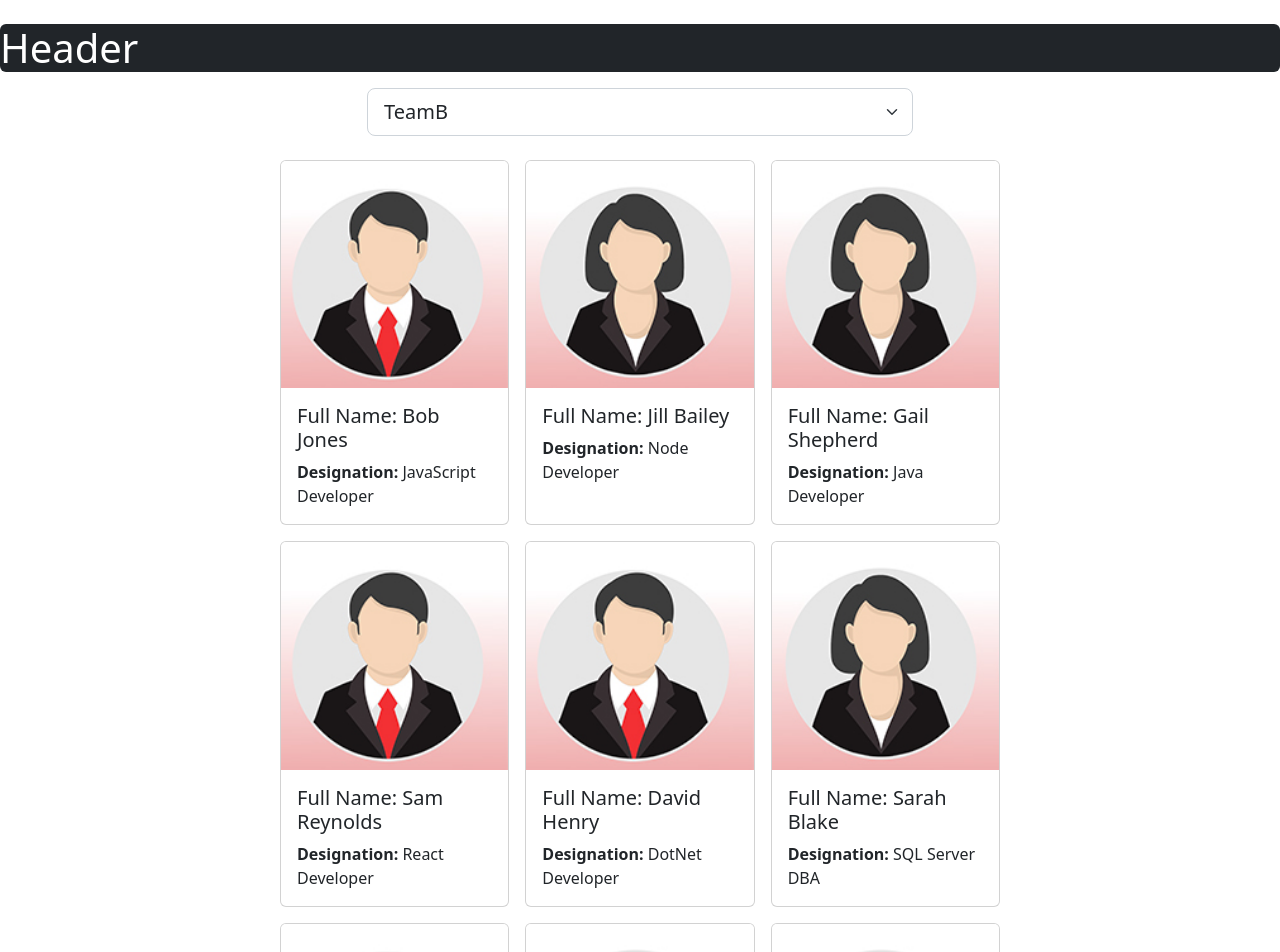
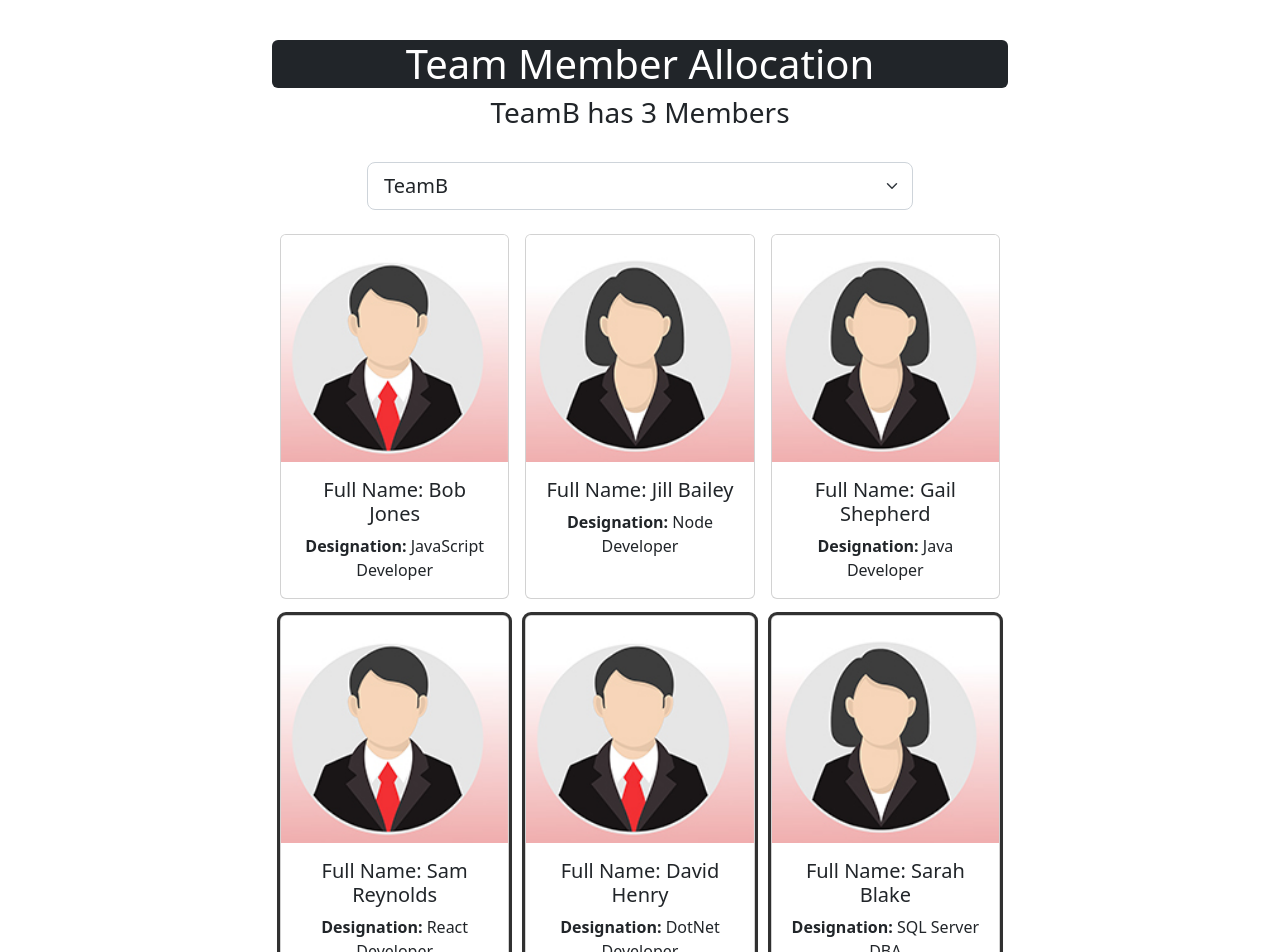
Before and after one commit to CraigYeoman/team-member-allocation, a React (Create React App) app: page / in a window 1280 px wide. Shown: the top 952 px of the page. Built offline with nearby package versions, Linux system fonts and the light colour scheme.

Commit message:
Finished handleEmployeeCardClick and added local storage

```diff
--- a/src/App.js
+++ b/src/App.js
@@ -1,12 +1,131 @@
+import { useState, useEffect} from 'react'
 import Header from './Header'
 import Footer from './Footer'
 import Employees from './Employees';
 
 function App() {
+
+  const [selectedTeam, setTeam] = useState(JSON.parse(localStorage.getItem('selectedTeam')) || "TeamB");
+
+  const [employees, setEmployees] = useState(JSON.parse(localStorage.getItem('employeeList')) ||
+      [{
+          id: 1,
+          fullName: "Bob Jones",
+          designation: "JavaScript Developer",
+          gender: "male",
+          teamName: "TeamA"
+        },
+        {
+          id: 2,
+          fullName: "Jill Bailey",
+          designation: "Node Developer",
+          gender: "female",
+          teamName: "TeamA"
+        },
+        {
+          id: 3,
+          fullName: "Gail Shepherd",
+          designation: "Java Developer",
+          gender: "female",
+          teamName: "TeamA"
+        },
+        {
+          id: 4,
+          fullName: "Sam Reynolds",
+          designation: "React Developer",
+          gender: "male",
+          teamName: "TeamB"
+        },
+        {
+          id: 5,
+          fullName: "David Henry",
+          designation: "DotNet Developer",
+          gender: "male",
+          teamName: "TeamB"
+        },
+        {
+          id: 6,
+          fullName: "Sarah Blake",
+          designation: "SQL Server DBA",
+          gender: "female",
+          teamName: "TeamB"
+        },
+        {
+          id: 7,
+          fullName: "James Bennet",
+          designation: "Angular Developer",
+          gender: "male",
+          teamName: "TeamC"
+        },
+        {
+          id: 8,
+          fullName: "Jessica Faye",
+          designation: "API Developer",
+          gender: "female",
+          teamName: "TeamC"
+        },
+        {
+          id: 9,
+          fullName: "Lita Stone",
+          designation: "C++ Developer",
+          gender: "female",
+          teamName: "TeamC"
+        },
+        {
+          id: 10,
+          fullName: "Daniel Young",
+          designation: "Python Developer",
+          gender: "male",
+          teamName: "TeamD"
+        },
+        {
+          id: 11,
+          fullName: "Adrian Jacobs",
+          designation: "Vue Developer",
+          gender: "male",
+          teamName: "TeamD"
+        },
+        {
+          id: 12,
+          fullName: "Devin Monroe",
+          designation: "Graphic Designer",
+          gender: "male",
+          teamName: "TeamD"
+        }]);
+
+        useEffect(() => {
+
+          localStorage.setItem('employeeList', JSON.stringify(employees));
+
+        }, [employees]);
+
+        useEffect(() => {
+
+          localStorage.setItem('selectedTeam', JSON.stringify(selectedTeam));
+
+        }, [selectedTeam]);
+
+        function handleTeamSelectionChange(event) {
+          setTeam(event.target.value);
+        }
+
+        function handleEmployeeCardClick(event) {
+          const transformedEmployees = employees.map((employee) => employee.id === parseInt(event.currentTarget.id)
+            ? employee.teamName === selectedTeam ? { ...employee, teamName: '' }
+              : { ...employee, teamName: selectedTeam } : employee);
+          setEmployees(transformedEmployees);
+        }
+
   return (
     <div className="App">
-      <Header />
-      <Employees />
+      <Header   selectedTeam= {selectedTeam}
+                teamMemberCount = {employees.filter((employee) => employee.teamName === selectedTeam).length}
+      />
+      <Employees  employees={employees}
+                  selectedTeam={selectedTeam}
+                  handleEmployeeCardClick={handleEmployeeCardClick}
+                  handleTeamSelectionChange={handleTeamSelectionChange}
+      />
       <Footer />
     </div>
   );
--- a/src/Employees.jsx
+++ b/src/Employees.jsx
@@ -1,116 +1,14 @@
-import { useState} from 'react'
 import femaleProfile from './images/femaleProfile.jpg'
 import maleProfile from './images/maleProfile.jpg'
 import './style.css'
 
-const Employees = () => {
-
-    const [selectTeam, setTeam] = useState('TeamB')
-
-    const [employees, setEmployees] = useState(
-        [{
-            id: 1,
-            fullName: "Bob Jones",
-            designation: "JavaScript Developer",
-            gender: "male",
-            teamName: "TeamA"
-          },
-          {
-            id: 2,
-            fullName: "Jill Bailey",
-            designation: "Node Developer",
-            gender: "female",
-            teamName: "TeamA"
-          },
-          {
-            id: 3,
-            fullName: "Gail Shepherd",
-            designation: "Java Developer",
-            gender: "female",
-            teamName: "TeamA"
-          },
-          {
-            id: 4,
-            fullName: "Sam Reynolds",
-            designation: "React Developer",
-            gender: "male",
-            teamName: "TeamB"
-          },
-          {
-            id: 5,
-            fullName: "David Henry",
-            designation: "DotNet Developer",
-            gender: "male",
-            teamName: "TeamB"
-          },
-          {
-            id: 6,
-            fullName: "Sarah Blake",
-            designation: "SQL Server DBA",
-            gender: "female",
-            teamName: "TeamB"
-          },
-          {
-            id: 7,
-            fullName: "James Bennet",
-            designation: "Angular Developer",
-            gender: "male",
-            teamName: "TeamC"
-          },
-          {
-            id: 8,
-            fullName: "Jessica Faye",
-            designation: "API Developer",
-            gender: "female",
-            teamName: "TeamC"
-          },
-          {
-            id: 9,
-            fullName: "Lita Stone",
-            designation: "C++ Developer",
-            gender: "female",
-            teamName: "TeamC"
-          },
-          {
-            id: 10,
-            fullName: "Daniel Young",
-            designation: "Python Developer",
-            gender: "male",
-            teamName: "TeamD"
-          },
-          {
-            id: 11,
-            fullName: "Adrian Jacobs",
-            designation: "Vue Developer",
-            gender: "male",
-            teamName: "TeamD"
-          },
-          {
-            id: 12,
-            fullName: "Devin Monroe",
-            designation: "Graphic Designer",
-            gender: "male",
-            teamName: "TeamD"
-          }]);
-
-          function handleTeamSelectionChange(event) {
-            console.log(event.target.value);
-            setTeam(event.target.value);
-          }
-
-          function handleEmloyeeCardClick(event) {
-            const transformedEmployees = employees.map((employee) => employee.id === parseInt(event.currentTarget.id)
-                                                      ?(employee.teamName === selectTeam)?{...employee, teamName:''}:{...employee,teamName: selectTeam}
-                                                      :employee);
-            console.log(event.target.value);
-            setTeam(event.target.value);
-          }
+const Employees = ({employees, selectedTeam, handleEmployeeCardClick, handleTeamSelectionChange}) => {
 
     return (
         <main className='container'>
             <div className='row justify-content-center mt-3 mb-3'>
                 <div className='col-6'>
-                    <select className='form-select form-select-lg' value={selectTeam} onChange={handleTeamSelectionChange}>
+                    <select className='form-select form-select-lg' value={selectedTeam} onChange={handleTeamSelectionChange}>
                         <option value='TeamA'>TeamA</option>
                         <option value='TeamB'>TeamB</option>
                         <option value='TeamC'>TeamC</option>
@@ -123,8 +21,8 @@
                   <div className='card-collection'>
                     {
                         employees.map((employee) =>(
-                        <div id={employee.id} className='card m-2' style={{cursor: "pointer"}} onClick={handleEmloyeeCardClick} value={setEmployees}>
-                            {(employee.gender === 'male')?<img src={maleProfile} alt='profile' className='card-img-top'/>
+                        <div key={employee.id} id={employee.id} className={(employee.teamName === selectedTeam ? 'card m-2 standout' : 'card m-2')} style={{ cursor: "pointer" }} onClick={handleEmployeeCardClick}>
+                            {(employee.gender === 'male') ? <img src={maleProfile} alt='profile' className='card-img-top'/>
                               : <img src={femaleProfile} alt='profile' className='card-img-top'/>}
                             <div className='card-body'>
                                 <h5 className='card-title'>Full Name: {employee.fullName}</h5>
--- a/src/Footer.jsx
+++ b/src/Footer.jsx
@@ -1,9 +1,15 @@
 const Footer = () => {
 
+const today = new Date();
+
     return (
-        <header>
-            <h1>Footer</h1>
-        </header>
+        <footer className="container">
+            <div className="row justify-content-center mt-3 mb-4">
+                <div className="col-8">
+                    <h5>Team Member Allocation App - {today.getFullYear()}</h5>
+                </div>
+            </div>
+        </footer>
     )
 }
 
--- a/src/Header.jsx
+++ b/src/Header.jsx
@@ -1,8 +1,13 @@
-const Header = () => {
+const Header = ({selectedTeam, teamMemberCount}) => {
 
     return (
-        <header>
-            <h1 className="mt-4 p5 bg-dark text-white rounded">Header</h1>
+        <header className = "container">
+            <div className="row justify-content-center mt-3 mb-4">
+                <div className="col-8">
+                    <h1 className="mt-4 p5 bg-dark text-white rounded">Team Member Allocation</h1>
+                    <h3>{selectedTeam} has {teamMemberCount} Members</h3>
+                </div>
+            </div>
         </header>
     )
 }
--- a/src/style.css
+++ b/src/style.css
@@ -2,3 +2,11 @@
     display: grid;
     grid-template-columns: 1fr 1fr 1fr;
  }
+
+ .standout{
+   box-shadow: rgba(0, 0, 0, 0.16) 0px 1px 4px, rgb(51, 51, 51) 0px 0px 0px 3px;
+ }
+
+  h1, h2, h3, h4 ,h5, p {
+    text-align: center;
+ }
```
